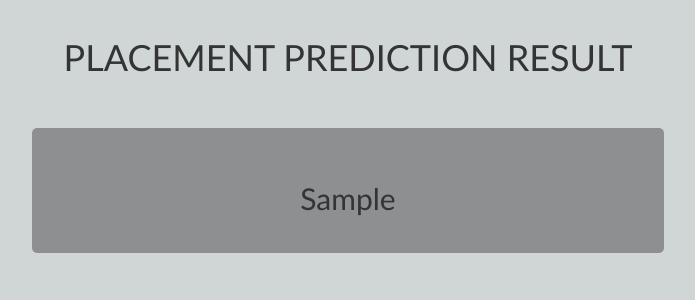
After one commit to AdityaPapal/Campus-Placement-Prediction, a Flask app: template templates/Result.html in a window 1280 px wide. The commit adds this page. Shown: the top 300 px of the page, without its empty margins (292-987 px from the left). Run offline with Flask 3, Linux system fonts and the light colour scheme; the template is opened without the code that fills it: most values are stand-ins (such as "Sample title", 1, 10 or a date in 2020); parts of the project's set-up code (start-up, migrations or seed data) failed here and were passed over.

Commit message:
finally all completed

```diff
--- a/app.py
+++ b/app.py
@@ -31,9 +31,9 @@ def predict_datapoint():
         result = pred
 
         if result == 1:
-            return render_template("home.html", final_result="Congratulations You Will Get placements! ...")
+            return render_template("Result.html", final_result="Congratulations You Will Get placements! ...")
         elif result == 0:
-            return render_template("home.html", final_result="You are not prepared for placements WORK HARD!....")
+            return render_template("Result.html", final_result="You are not prepared for placements WORK HARD!....")
 
 if __name__ == "__main__":
     app.run(host='127.0.0.1', port=5000, debug=True)
--- /dev/null
+++ b/templates/Result.html
@@ -0,0 +1,89 @@
+<!DOCTYPE html>
+<html lang="en">
+<head>
+    <meta charset="UTF-8">
+    <title>display results</title>
+    <style>
+        body {background-color: #d0d6d6;font-family: 'Lexend Deca', Helvetica, sans-serif;}
+* {box-sizing: border-box;}
+
+
+.container {
+  width: 50%;
+  height: auto;
+  border-radius: 5px;
+  background-color: #8d8f90;
+  padding: 20px;
+  /* display: flex; */
+  text-align: center;
+  margin-top: 50px;
+  margin-bottom: auto;
+  margin-left: auto;
+  margin-right: auto;
+
+}
+h1 {
+	margin: 1em 0 0.5em 0;
+	color: #343434;
+	font-weight: normal;
+	font-family: 'Trebuchet MS', sans-serif;
+	font-size: 36px;
+	line-height: 42px;
+	text-transform: uppercase;
+	/* text-shadow: 0 2px white, 0 3px #777; */
+	text-align: center;
+
+}
+
+    h2 {
+	margin: 1em 0 0.5em 0;
+	color: #343434;
+	font-weight: normal;
+	font-family: 'Trebuchet MS', sans-serif;
+	font-size: 36px;
+	line-height: 42px;
+	text-transform: uppercase;
+	/* text-shadow: 0 2px white, 0 3px #777; */
+	text-align: center;
+    display: inline-block;
+
+}
+
+h3 {
+	margin: 1em 0 0.5em 0;
+	color: #343434;
+	font-weight: normal;
+	font-size: 30px;
+	line-height: 40px;
+	font-family: 'Trebuchet MS', sans-serif;
+	text-align: center;
+}
+
+h4 {
+	margin: 1em 0 0.5em 0;
+	color: #343434;
+	font-size: 22px;
+	line-height: 50px;
+	font-weight: normal;
+	text-transform: uppercase;
+	font-family: 'Trebuchet MS', sans-serif;
+	letter-spacing: 1px;
+	font-style: italic;
+}
+
+    </style>
+</head>
+<body>
+    <h1>PLACEMENT PREDICTION RESULT</h1>
+
+    <div class="container" >
+
+        <!-- <h4>{{ pred }}</h4> -->
+
+        <div class="prediction">
+            <h3>{{ final_result }}</h3>
+    </div>
+
+</div>
+</body>
+</html>
```
Also changed, not shown: templates/home.html (+9 -12 lines), 12 other files.
